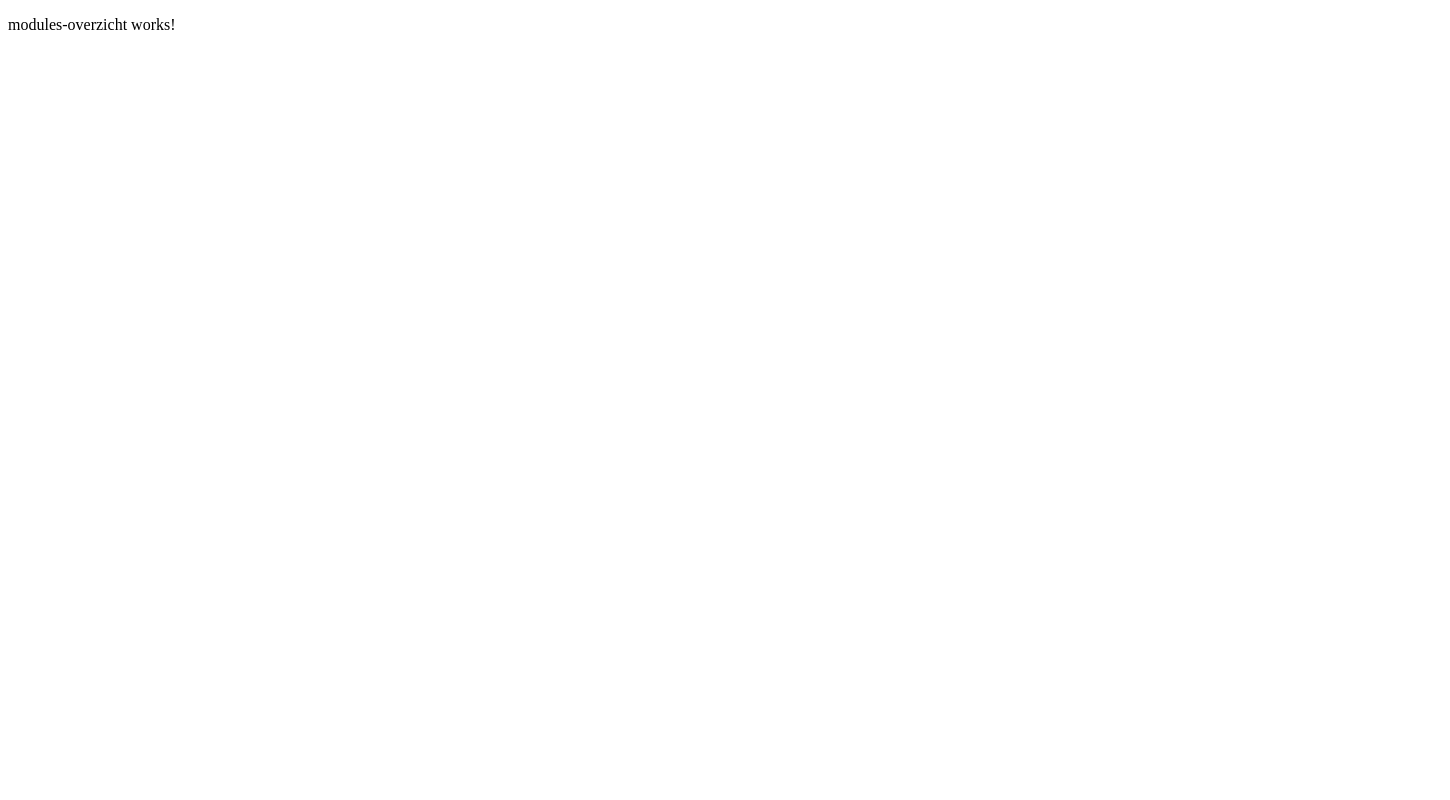
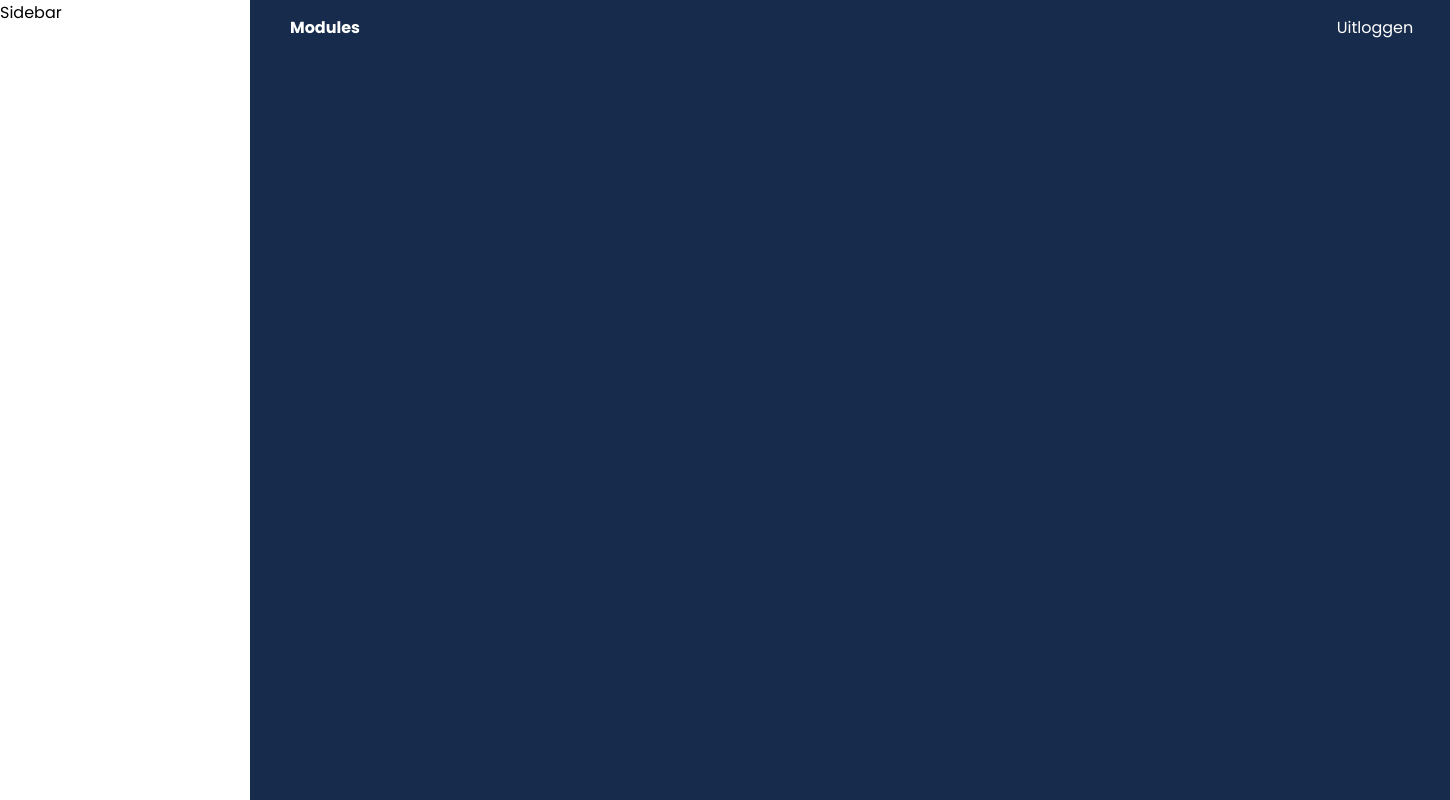
Before and after one commit to JoeriVosje/fe-pim-pam-programmeur, an Angular app: page / in a window 1280 px wide. Shown: the whole page, 1450 px wide, since content can reach past the window. Built offline with nearby package versions, Linux system fonts and the light colour scheme.

Commit message:
Created header and overview template.

```diff
--- a/src/app/admin-modules/admin-modules.component.html
+++ b/src/app/admin-modules/admin-modules.component.html
@@ -1 +1,2 @@
-<modules-overzicht></modules-overzicht>
+<overview-template [title]="'Modules'">
+</overview-template>
--- a/src/app/admin-modules/admin-modules.module.ts
+++ b/src/app/admin-modules/admin-modules.module.ts
@@ -1,6 +1,7 @@
 import { CommonModule } from '@angular/common';
 import { NgModule } from '@angular/core';
 
+import { PppComponentsModule } from '../ppp-components/ppp-components.module';
 import { AdminModulesComponent } from './admin-modules.component';
 import { ModulesItemComponent } from './modules-overzicht/modules-item/modules-item.component';
 import { ModulesOverzichtComponent } from './modules-overzicht/modules-overzicht.component';
@@ -15,7 +16,8 @@ import { ModulesToevoegenComponent } from './modules-toevoegen/modules-toevoegen
     ModulesItemComponent
   ],
   imports: [
-    CommonModule
+    CommonModule,
+    PppComponentsModule
   ],
   exports: [AdminModulesComponent]
 })
--- /dev/null
+++ b/src/app/ppp-components/header/header.component.css
@@ -0,0 +1,23 @@
+.ppp-header {
+  height: 100%;
+  display: grid;
+  grid-template-rows: 1fr;
+  grid-template-columns: repeat(8, 1fr);
+}
+
+.title {
+  color: white;
+  text-align: center;
+  padding: 10%;
+  font-weight: bold;
+  grid-row: 1 / 2;
+  grid-column: 1 / 2;
+}
+
+.logout {
+  color: white;
+  text-align: center;
+  padding: 10%;
+  grid-row: 1 / 2;
+  grid-column: 8 / 9;
+}
--- /dev/null
+++ b/src/app/ppp-components/header/header.component.html
@@ -0,0 +1,9 @@
+<header class="ppp-header">
+  <p class="title">
+    {{ title }}
+  </p>
+  <a class="logout"
+     (click)="onClick()">
+    Uitloggen
+  </a>
+</header>
--- /dev/null
+++ b/src/app/ppp-components/header/header.component.ts
@@ -0,0 +1,19 @@
+import { Component, EventEmitter, Input, Output } from '@angular/core';
+
+@Component({
+  selector: 'ppp-header',
+  templateUrl: './header.component.html',
+  styleUrls: ['./header.component.css']
+})
+export class HeaderComponent {
+  @Input()
+  public title: string;
+  @Output()
+  public logoutClicked = new EventEmitter<void>();
+
+  constructor() { }
+
+  public onClick(): void {
+    this.logoutClicked.emit();
+  }
+}
--- /dev/null
+++ b/src/app/ppp-components/overview-template/overview-template.component.css
@@ -0,0 +1,29 @@
+.container {
+  height: 100%;
+  background-color: #ddd;
+  display: grid;
+  grid-template-rows: 1fr 10fr;
+  grid-template-columns: 250px auto 1200px auto;
+}
+
+.sidebar {
+  background-color: white;
+  grid-row: 1 / 3;
+  grid-column: 1 / 2;
+}
+
+.header {
+  background-color: #172C4C;
+  grid-row: 1 / 2;
+  grid-column: 2 / 5;
+}
+
+.main {
+  background-color: #172C4C;
+  text-align: center;
+  padding: 3%;
+}
+
+.empty-space {
+  background-color: #172C4C;
+}
--- /dev/null
+++ b/src/app/ppp-components/overview-template/overview-template.component.html
@@ -0,0 +1,14 @@
+<div class="container">
+  <div class="sidebar">Sidebar</div>
+  <ppp-header class="header"
+              [title]="title"
+              (logoutClicked)="logout()">
+  </ppp-header>
+  <div class="empty-space"></div>
+  <div class="main">
+    <main>
+      <ng-content></ng-content>
+    </main>
+  </div>
+  <div class="empty-space"></div>
+</div>
--- /dev/null
+++ b/src/app/ppp-components/overview-template/overview-template.component.ts
@@ -0,0 +1,19 @@
+import { Component, EventEmitter, Input, Output } from '@angular/core';
+
+@Component({
+  selector: 'overview-template',
+  templateUrl: './overview-template.component.html',
+  styleUrls: ['./overview-template.component.css']
+})
+export class OverviewTemplateComponent {
+  @Input()
+  public title: string;
+  @Output()
+  public logoutClicked = new EventEmitter<void>();
+
+  constructor() { }
+
+  public logout(): void {
+    this.logoutClicked.emit();
+  }
+}
--- a/src/index.html
+++ b/src/index.html
@@ -6,6 +6,7 @@
   <base href="/">
   <meta name="viewport" content="width=device-width, initial-scale=1">
   <link rel="icon" type="image/x-icon" href="favicon.ico">
+  <link href="https://fonts.googleapis.com/css2?family=Poppins:wght@400;500;700&display=swap" rel="stylesheet">
 </head>
 <body>
   <app-root></app-root>
--- a/src/styles.css
+++ b/src/styles.css
@@ -1 +1,12 @@
 /* You can add global styles to this file, and also import other style files */
+
+html, body {
+  height: 100%;
+  margin: 0;
+}
+
+* {
+  margin: 0;
+  padding: 0;
+  font-family: 'Poppins', sans-serif;
+}
```
Also changed, not shown: src/app/ppp-components/ppp-components.module.ts (+10 -1 lines).
